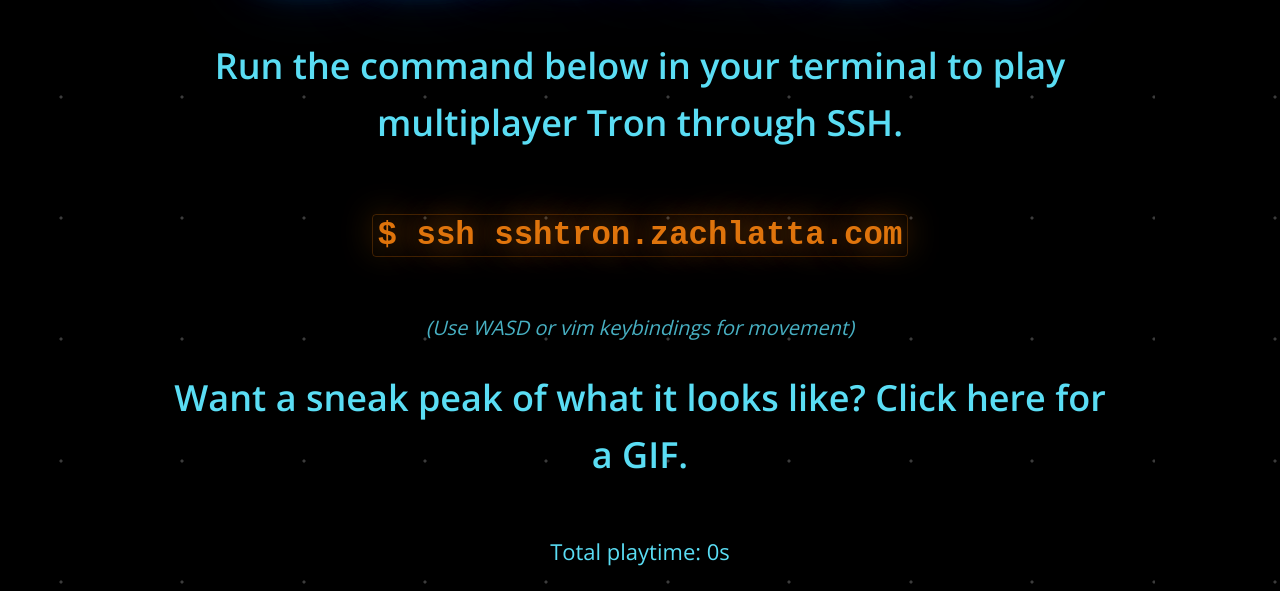
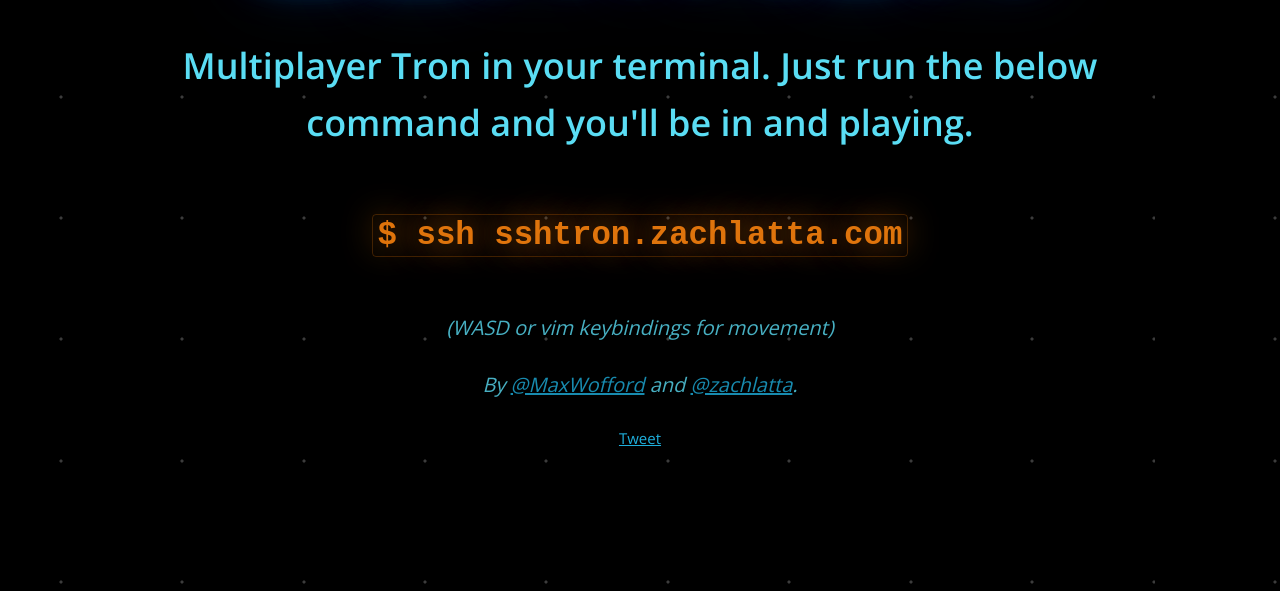
Before and after one commit to zachlatta/sshtron, a plain HTML site: page static/index.html in a window 1280 px wide. Shown: the part 207-798 px from the top of the page. Drawn offline with nearby package versions, Linux system fonts and the light colour scheme.

Commit message:
Improve website content

```diff
--- a/static/index.html
+++ b/static/index.html
@@ -23,16 +23,11 @@
   <div class="container">
     <h1 class="title">SSHTRon</h1>
     <p class="description">
-      Run the command below in your terminal to play multiplayer Tron through
-      SSH.
+      Multiplayer Tron in your terminal. Just run the below command and you'll
+      be in and playing.
     </p>
     <p class="description"><code><span class="no-copy">$</span> ssh sshtron.zachlatta.com</code></p>
-    <p class="subtext">(Use WASD or vim keybindings for movement)</p>
-    <p class="description">
-      Want a sneak peak of what it looks like? Click here for a GIF.
-    </p>
-    <p>Total playtime: <span id="total-playtime">0</span>s</p>
-    <p>High score: <span id="high-score">0</span>s</p>
+    <p class="subtext">(WASD or vim keybindings for movement)</p>
     <p class="subtext">
       By <a href="https://github.com/maxwofford">@MaxWofford</a> and
       <a href="https://github.com/zachlatta">@zachlatta</a>.
```
